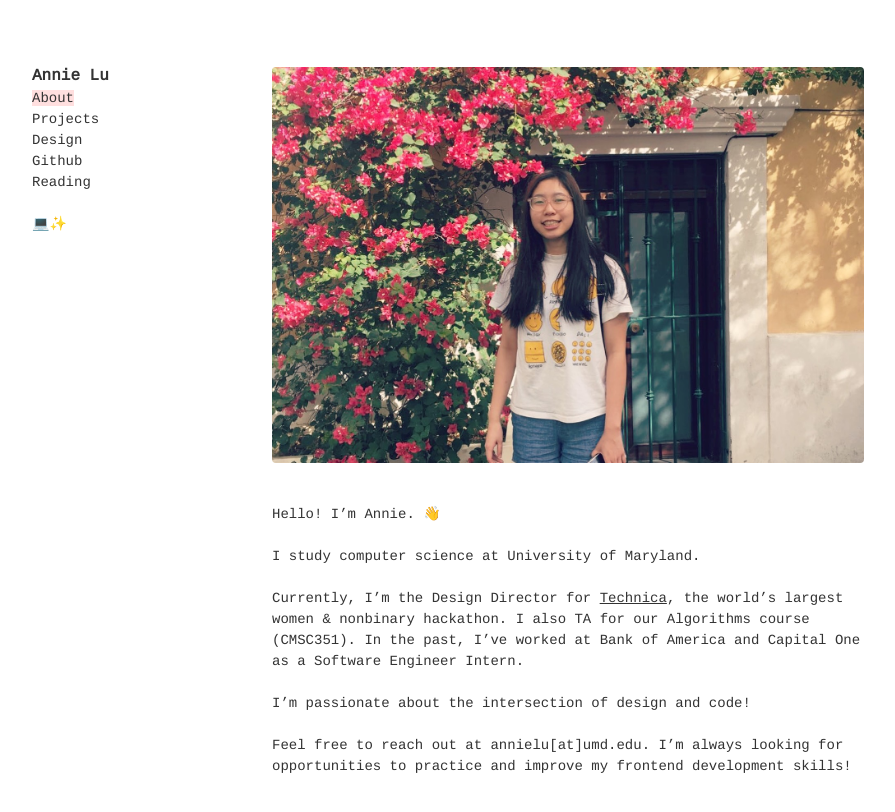
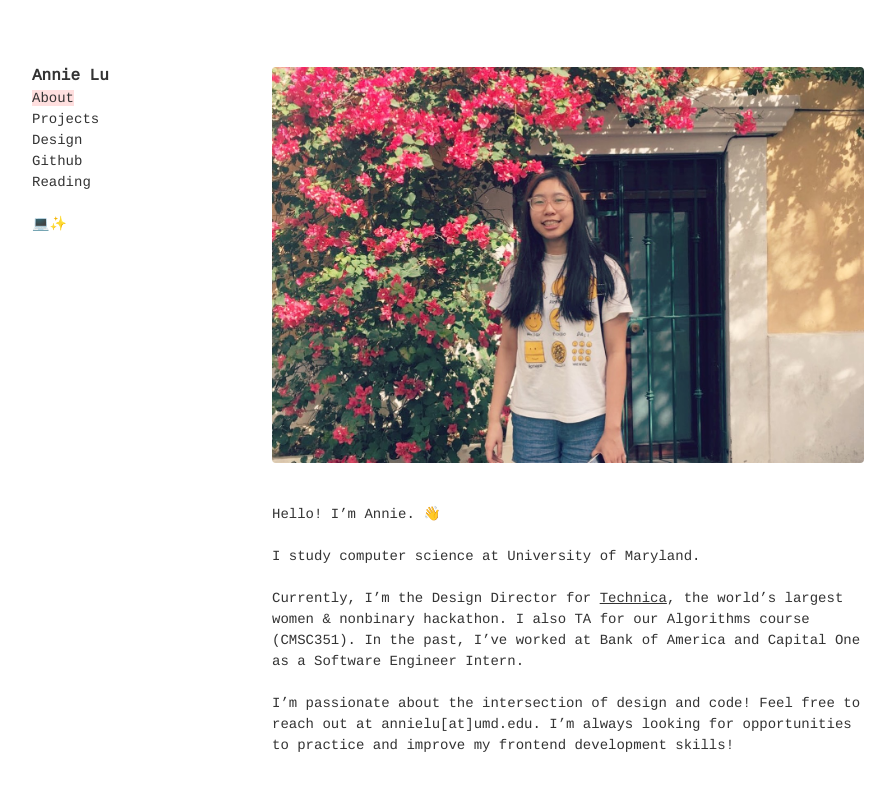
Before and after one commit to annie-lu/annie-lu.github.io, a Jekyll site: the page built from index.html, in a window 1280 px wide. Shown: the top 812 px of the page, without its empty margins (96-991 px from the left). Built offline with Jekyll 4.4.1, drawn with Linux system fonts in a browser that asks for light colours.

```diff
--- a/index.html
+++ b/index.html
@@ -14,9 +14,7 @@ I study computer science at University of Maryland.
 <br/> <br/>
 Currently, I’m the Design Director for <a href="https://gotechnica.org" class="link underline black-80 bg-animate hover-bg-washed-red"> Technica</a>, the world’s largest women & nonbinary hackathon. I also TA for our Algorithms course (CMSC351). In the past, I’ve worked at Bank of America and Capital One as a Software Engineer Intern.
 <br/> <br/>
-I’m passionate about the intersection of design and code!
-<br/> <br/>
-Feel free to reach out at annielu[at]umd.edu. I’m always looking for opportunities to practice and improve my frontend development skills!
+I’m passionate about the intersection of design and code! Feel free to reach out at annielu[at]umd.edu. I’m always looking for opportunities to practice and improve my frontend development skills!
 
 </p>
  </article>
```
